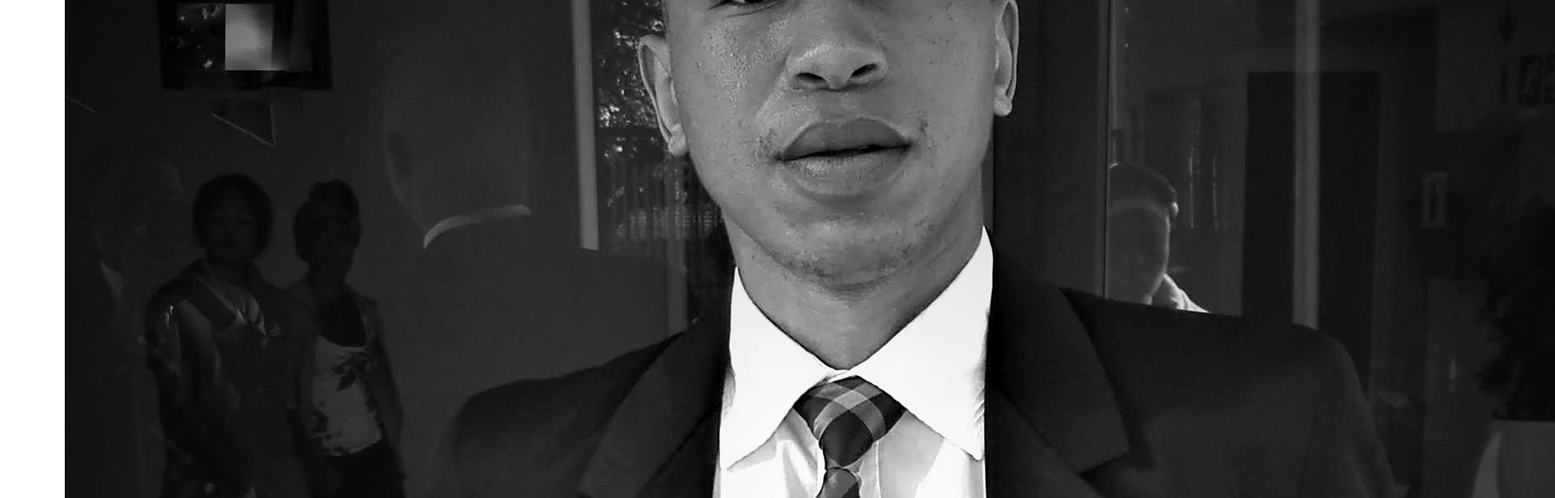
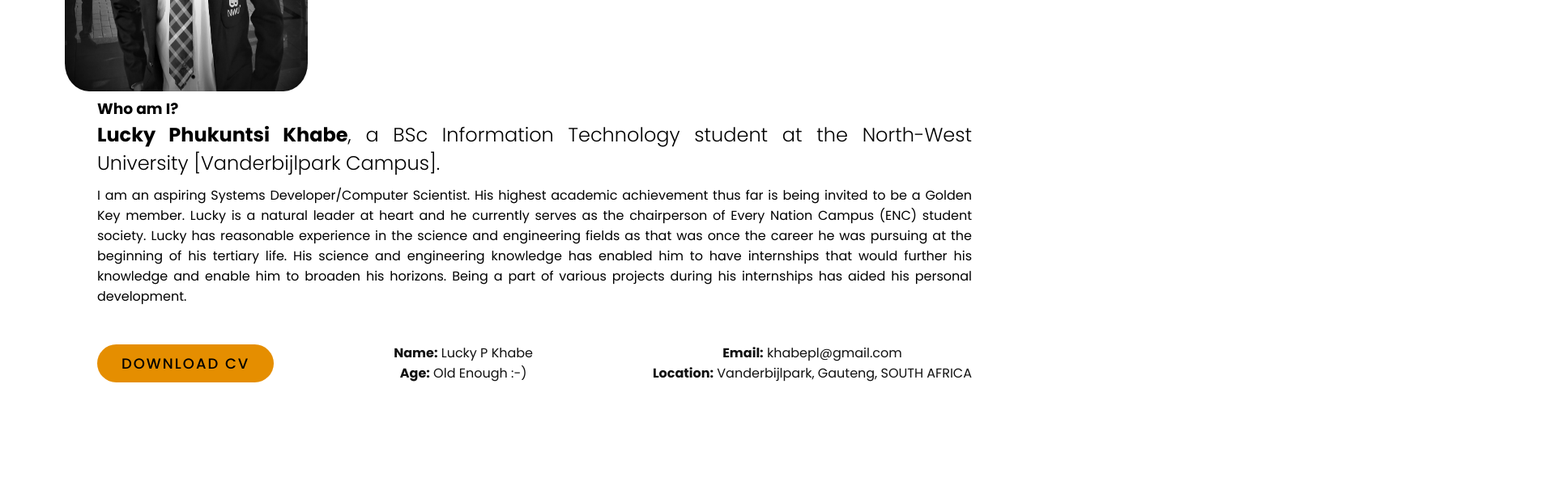
Before and after one commit to Phuks/technical-CV, a plain HTML site: page index.html in a window 1280 px wide. Shown: the part 1240-1856 px from the top of the page at 81% size, 1920 px wide, since content can reach past the window. After the commit the page ends 1824 px from the top, so only its background shows below. Drawn offline with Linux system fonts and the light colour scheme.

Commit message:
About Me Layout modifications

```diff
--- a/index.html
+++ b/index.html
@@ -26,25 +26,25 @@
             <div class="w50">
                 <img src="img/image1.jpg" alt="My Profile Picture" class="proPic">
                 <div class="contentBox w50">
-                    <h3>Who I am:</h3>
+                    <h3>Who am I?</h3>
                     <h2><b>Lucky Phukuntsi Khabe</b>, a BSc Information Technology student at the North-West University [Vanderbijlpark Campus].</h2>
                     <p> I am an aspiring Systems Developer/Computer Scientist. His highest academic achievement thus far is being invited to be a Golden Key member. Lucky is a natural leader at
                         heart and he currently serves as the chairperson of Every Nation Campus (ENC) student society.
                         Lucky has reasonable experience in the science and engineering fields as that was once the career he was pursuing at the beginning of his
                         tertiary life. His science and engineering knowledge has enabled him to have internships that would further his knowledge and enable him
                         to broaden his horizons. Being a part of various projects during his internships has aided his personal development.</p><br>
-                        <p>In 2018 Lucky decided to pursue a career in IT this was after a few gap years he had taken to rediscover himself. Since we are in the 4th
+                        <!--<p>In 2018 Lucky decided to pursue a career in IT this was after a few gap years he had taken to rediscover himself. Since we are in the 4th
                             Industrial Revolution Lucky figured that pursuing a career in IT would be a good way to contribute to the society. His passion for computers
                             and the science behind them and how they operate entices him. The ultimate goal for Lucky is to be a computer scientist and to give back
                             to his surrounding community by having science centers where people can learn and up-skill themselves. He is very passionate about
                             community development and would like to see life improve in the townships. He believes that science and technology are to play a huge
-                            part in the development of our communities and we must use them to our advantage.</p><br>
-                            <p>There has been a lot of challenges in his life but they have only been stepping stones to his purpose. His purpose involves people and
+                            part in the development of our communities and we must use them to our advantage.</p><br>-->
+                            <!--<p>There has been a lot of challenges in his life but they have only been stepping stones to his purpose. His purpose involves people and
                                 serving them to that best of his abilities and using technology to do just that, hence the chosen career path. He decided that he will
                                 incorporate his science and engineering knowledge with his technological knowledge to solve various problems but first he must obtain
-                                his BSc IT degree. This degree would open a lot of doors for him to fulfill his dreams.</p>
+                                his BSc IT degree. This degree would open a lot of doors for him to fulfill his dreams.</p>-->
                     <div class="heading bottom">
-                        <a href="img/resume.pdf" target="_blank" class="btn"></a>
+                        <a href="img/resume.pdf" target="_blank" class="btn round">Download CV</a>
                         <div class="bt">
                             <b>Name:</b> Lucky P Khabe <br>
                             <b>Age:</b> Old Enough :-)
--- a/style.css
+++ b/style.css
@@ -56,3 +56,60 @@ section {
     font-weight: 500;
     font-size: 18px;
 }
+
+/* Creating an About me Layout in CSS */
+.heading {
+    width: 100%;
+    text-align: center;
+    margin-bottom: 30px;
+    color: #111;
+}
+.heading p {
+    font-style: italic;
+    font-size: 14px;
+}
+.heading h2 {
+    font-size: 3em;
+    color: #E58E00;
+}
+.content {
+    display: flex;
+    justify-content: space-between;
+}
+.contentBox {
+    padding-left: 40px;
+    text-align: justify;
+    /*display: inline-block;
+    float: right;*/
+}
+.proPic {
+    width: 300px;
+    height: 350px;
+    border-radius: 10%;
+    /*float:left;
+    border-top-left-radius: 30%;
+    border-bottom-right-radius: 30%; */
+}
+.contentBox h2 {
+    font-weight: 300;
+    margin-bottom: 10px;
+    /*float: right;*/
+}
+.heading.bottom {
+    display: flex;
+    justify-content: space-between;
+    flex-direction: row;
+    align-items: center;
+}
+.btn.round {
+    border-radius: 50px;
+}
+.bt {
+    margin-top: 20px;
+}
+.w50 {
+    min-width: 25%;
+}
+img {
+    max-width: 100%;
+}
```
